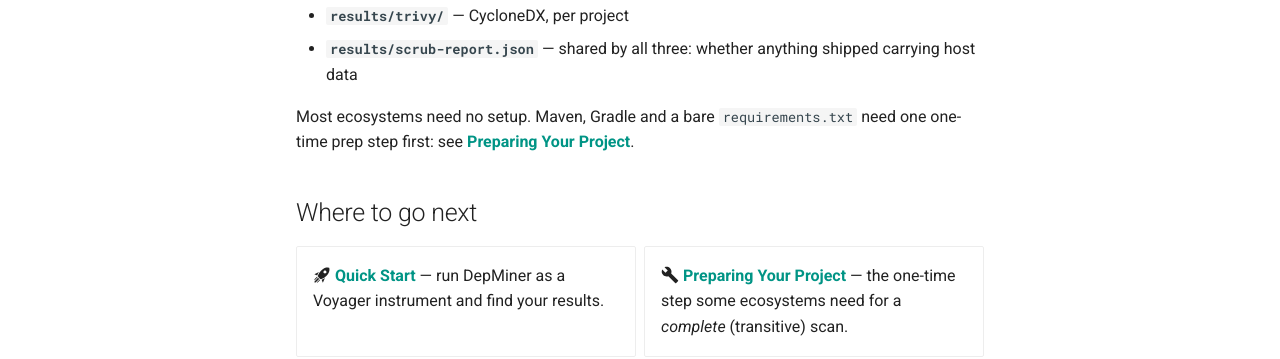
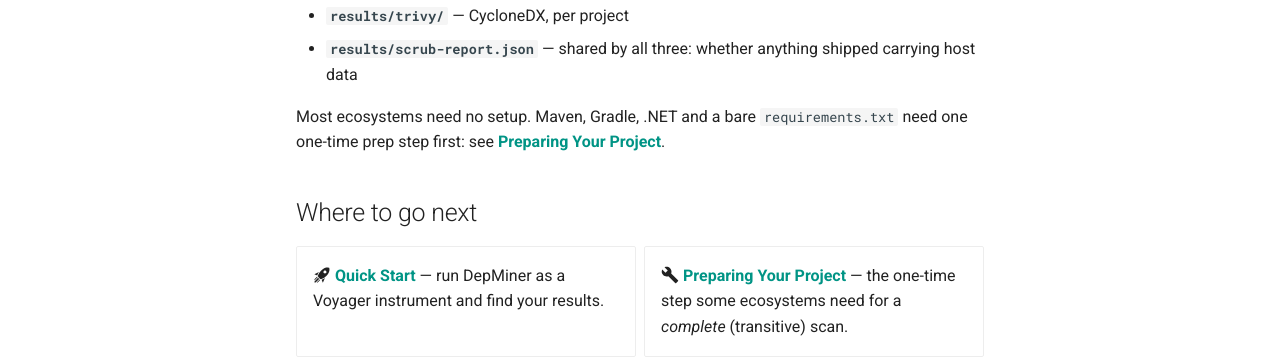
Before and after one commit to dxworks/depminer, an MkDocs documentation site: the page built from docs/index.md, in a window 1280 px wide and 900 px high, scrolled down 658 px. Shown: the part 356-715 px from the top of the window. Built offline with MkDocs 1.6.1 and Material for MkDocs 9.7.7, drawn with Linux system fonts in a browser that asks for light colours; comment, search, counter and statistics services are not loaded.

Commit message:
docs: list .NET among the ecosystems that need a prep step
The home page, Quick Start and README named only Maven, Gradle and a bare
requirements.txt, but .NET needs `dotnet restore --use-lock-file` too:
prep-guide has a section for it and ResolutionCheck warns without it. A
.NET user reading only those pages would ship direct dependencies only.

Co-Authored-By: Claude Opus 5.5 (1M context) <noreply@anthropic.com>

```diff
--- a/docs/index.md
+++ b/docs/index.md
@@ -24,8 +24,8 @@ subfolder:
 - **`results/trivy/`** — CycloneDX, per project
 - **`results/scrub-report.json`** — shared by all three: whether anything shipped carrying host data
 
-Most ecosystems need no setup. Maven, Gradle and a bare `requirements.txt` need one one-time prep
-step first: see **[Preparing Your Project](prep-guide.md)**.
+Most ecosystems need no setup. Maven, Gradle, .NET and a bare `requirements.txt` need one one-time
+prep step first: see **[Preparing Your Project](prep-guide.md)**.
 
 ## Where to go next
 
```
Also changed, not shown: README.md (+1 -1 lines), docs/quickstart.md (+2 -2 lines).
